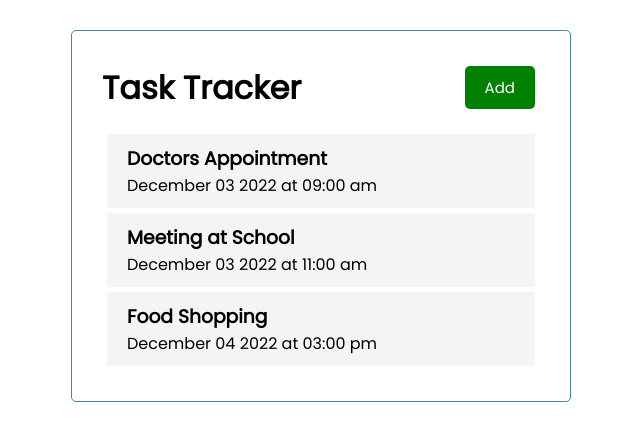
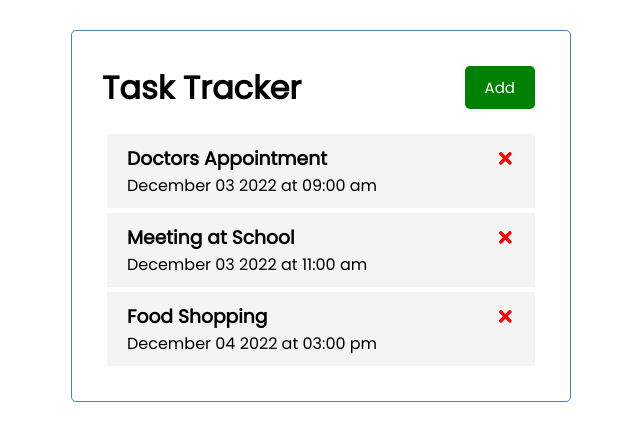
Before and after one commit to sayemalmahdi/react-task-tracker, a React (Create React App) app: page / in a window 1280 px wide. Shown: the top 440 px of the page, without its empty margins (319-959 px from the left). Built offline with nearby package versions, Linux system fonts and the light colour scheme.

Commit message:
Simply-Done Delete Task From UI

```diff
--- a/src/App.js
+++ b/src/App.js
@@ -22,11 +22,17 @@
         day: 'December 04 2022 at 03:00 pm',
         reminder: false,
     }
-] )
+])
+
+// Delete Task
+const deleteTask = (id) => {
+  setTasks (tasks.filter((task) => task.id !== id))
+}
+
   return (
     <div className="container">
       <Header />
-      <Tasks tasks={tasks}/>
+      {tasks.length > 0 ? <Tasks tasks={tasks} onDelete={deleteTask} /> : 'No Task Remain'}
     </div>
 
   );
--- a/src/components/Task.js
+++ b/src/components/Task.js
@@ -1,7 +1,11 @@
-const Task = ({ task }) => {
+import {FaTimes} from 'react-icons/fa'
+
+const Task = ({ task, onDelete }) => {
   return (
     <div className="task">
-      <h3> {task.text } </h3>
+      <h3>
+        {task.text } <FaTimes style={{color: 'red', cursor: 'pointer'}} onClick={() => onDelete(task.id)} />
+      </h3>
       <p> {task.day } </p>
     </div>
   )
--- a/src/components/Tasks.js
+++ b/src/components/Tasks.js
@@ -1,11 +1,11 @@
 import Task from "./Task"
 
-const Tasks = ({ tasks }) => {
+const Tasks = ({ tasks, onDelete }) => {
 
   return (
     <>
       {tasks.map((task) => (
-            <Task key={task.id} task={task}  />))}
+            <Task key={task.id} task={task}  onDelete={onDelete} />))}
     </>
   )
 }
```
